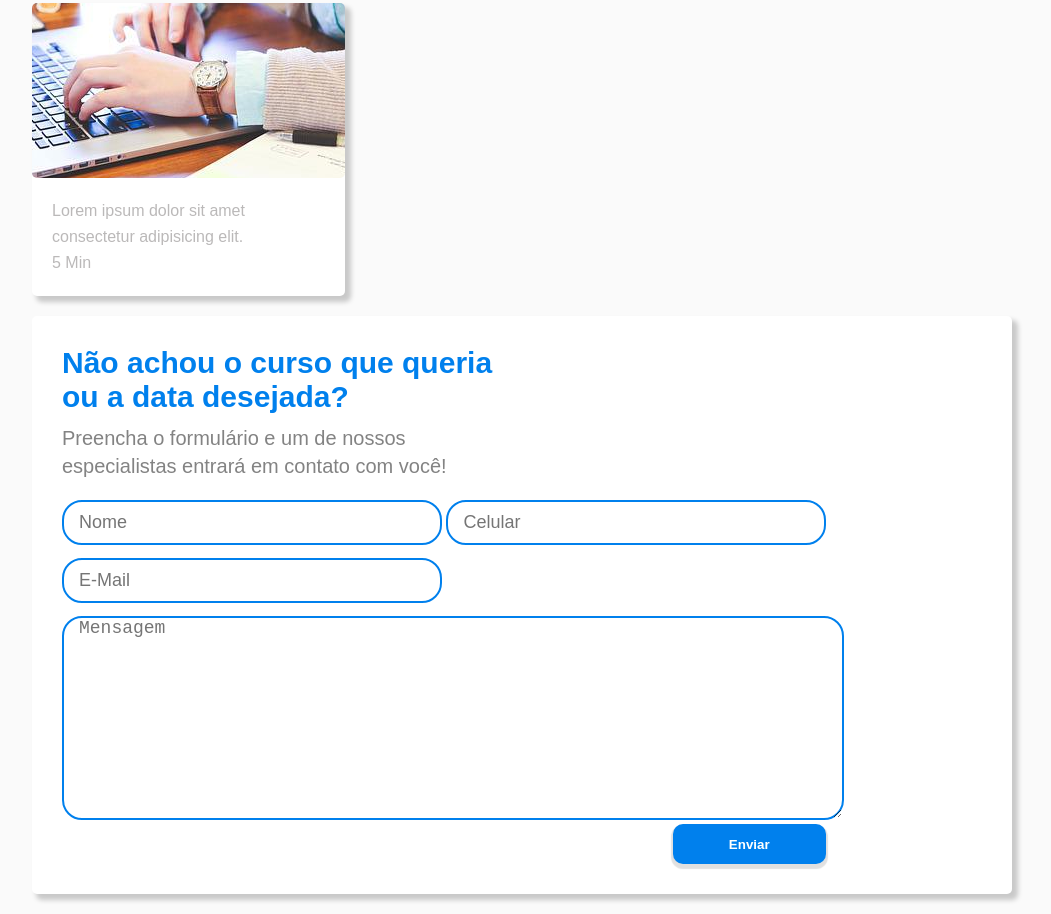
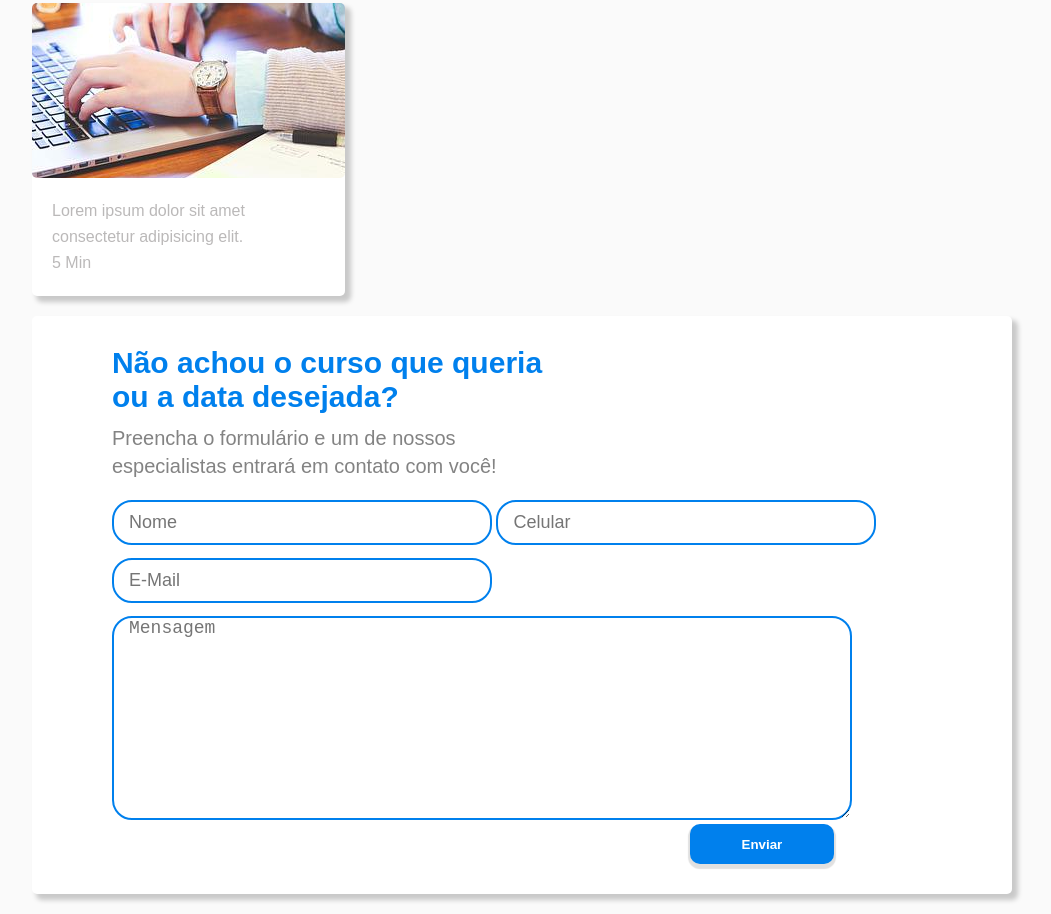
Before and after one commit to Duhandrade22/projeto-startse, a plain HTML site: page index.html in a window 1280 px wide. Shown: the part 971-1885 px from the top of the page, without its empty margins (118-1169 px from the left). Drawn offline with Linux system fonts and the light colour scheme.

Commit message:
update responsive

```diff
--- a/responsivo.css
+++ b/responsivo.css
@@ -55,7 +55,7 @@
         height: 100px;
     }
     .pagina-contato {
-        margin-top: 0px;
+        margin: auto;
     }
 
     .contato input {
--- a/style.css
+++ b/style.css
@@ -180,6 +180,7 @@ main .container-main img {
 
 .chamada-form {
     width: 50%;
+    margin-left: 50px;
 }
 
 .titulo-form {
@@ -198,6 +199,11 @@ main .container-main img {
 
 .form {
     margin-top: 20px;
+
+}
+
+.pagina-contato {
+    margin-left: 50px;
 }
 
 .contato input {
```
